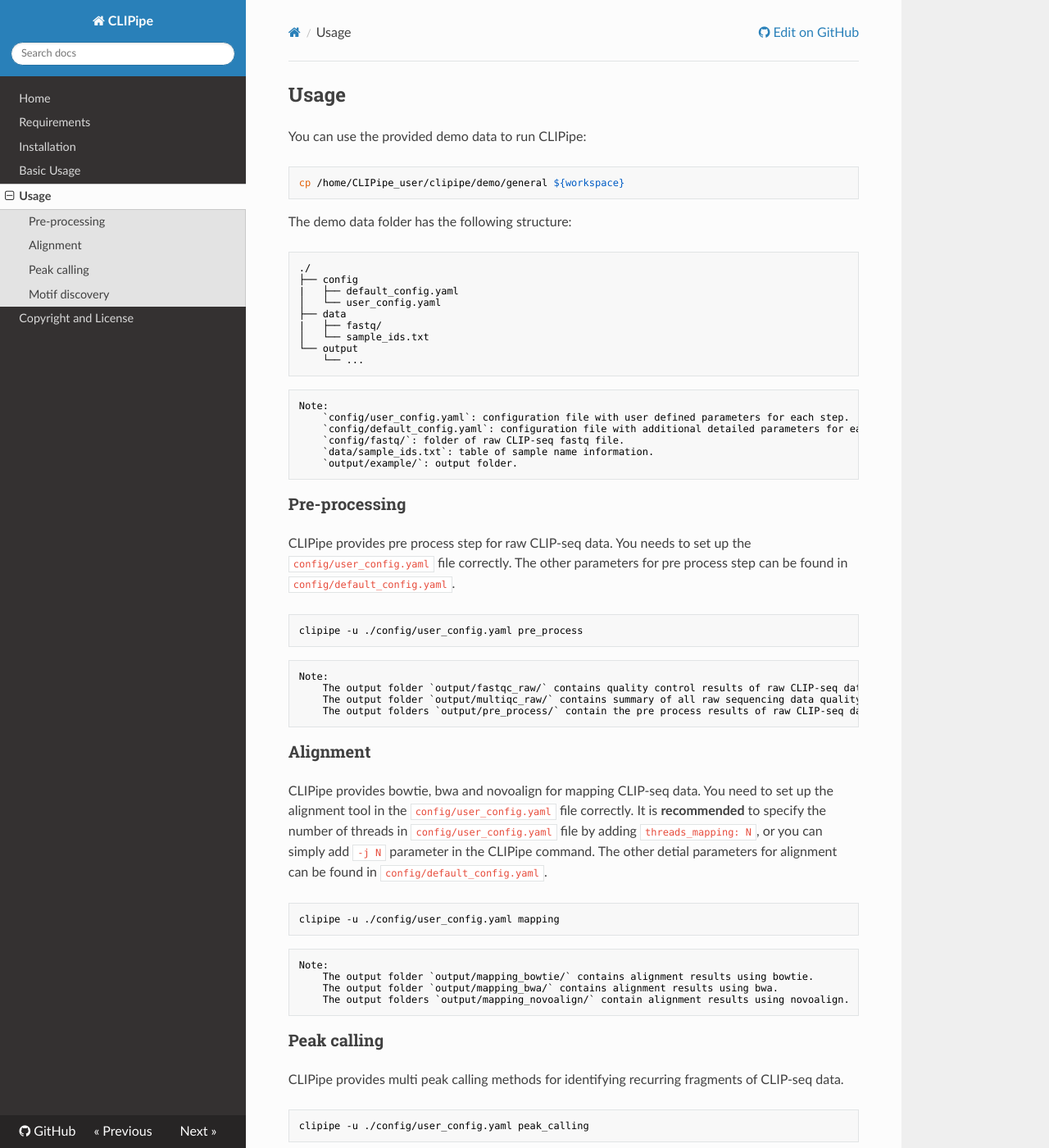
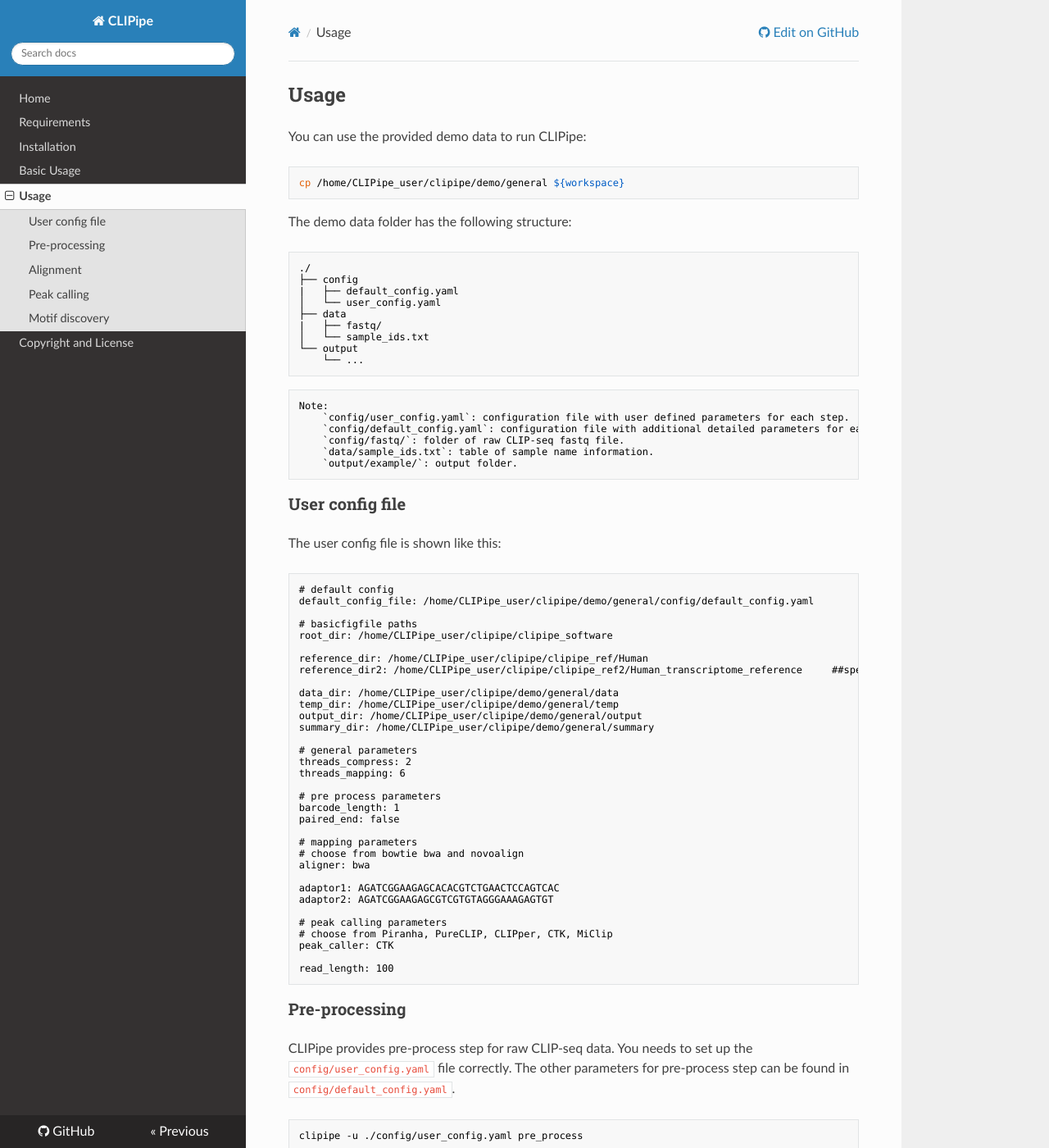
Before and after one commit to zwhbio2017/clipipe_docs, an MkDocs documentation site: the page built from docs/4_usage.md, in a window 1280 px wide and 1400 px high. Shown: the whole window at 82% size. Built offline with MkDocs 1.6.1, drawn with Linux system fonts in a browser that asks for light colours; nearby versions of some CDN libraries.

Commit message:
major change

````diff
--- a/docs/4_usage.md
+++ b/docs/4_usage.md
@@ -29,9 +29,48 @@ Note:
     `output/example/`: output folder.
 ```
 
+### User config file
+The user config file is shown like this:
+```text
+# default config
+default_config_file: /home/CLIPipe_user/clipipe/demo/general/config/default_config.yaml
+
+# basicfigfile paths
+root_dir: /home/CLIPipe_user/clipipe/clipipe_software
+
+reference_dir: /home/CLIPipe_user/clipipe/clipipe_ref/Human
+reference_dir2: /home/CLIPipe_user/clipipe/clipipe_ref2/Human_transcriptome_reference     ##special for parclip_suit software
+
+data_dir: /home/CLIPipe_user/clipipe/demo/general/data
+temp_dir: /home/CLIPipe_user/clipipe/demo/general/temp
+output_dir: /home/CLIPipe_user/clipipe/demo/general/output
+summary_dir: /home/CLIPipe_user/clipipe/demo/general/summary
+
+# general parameters
+threads_compress: 2
+threads_mapping: 6
+
+# pre process parameters
+barcode_length: 1
+paired_end: false
+
+# mapping parameters
+# choose from bowtie bwa and novoalign
+aligner: bwa
+
+adaptor1: AGATCGGAAGAGCACACGTCTGAACTCCAGTCAC
+adaptor2: AGATCGGAAGAGCGTCGTGTAGGGAAAGAGTGT
+
+# peak calling parameters
+# choose from Piranha, PureCLIP, CLIPper, CTK, MiClip
+peak_caller: CTK
+
+read_length: 100
+```
+
 ### Pre-processing
 
-CLIPipe provides pre process step for raw CLIP-seq data. You needs to set up the `config/user_config.yaml` file correctly. The other parameters for pre process step can be found in `config/default_config.yaml`.
+CLIPipe provides pre-process step for raw CLIP-seq data. You needs to set up the `config/user_config.yaml` file correctly. The other parameters for pre-process step can be found in `config/default_config.yaml`.
 
 ```bash
 clipipe -u ./config/user_config.yaml pre_process
````
Also changed, not shown: docs/1_requirement.md (+1 -0 lines), docs/2_installation.md (+1 -1 lines), docs/5_faq.md (added, +55 -0 lines), docs/index.md (+3 -3 lines), docs/6_copyright_and_license.md (renamed from docs/5_copyright_and_license.md).
